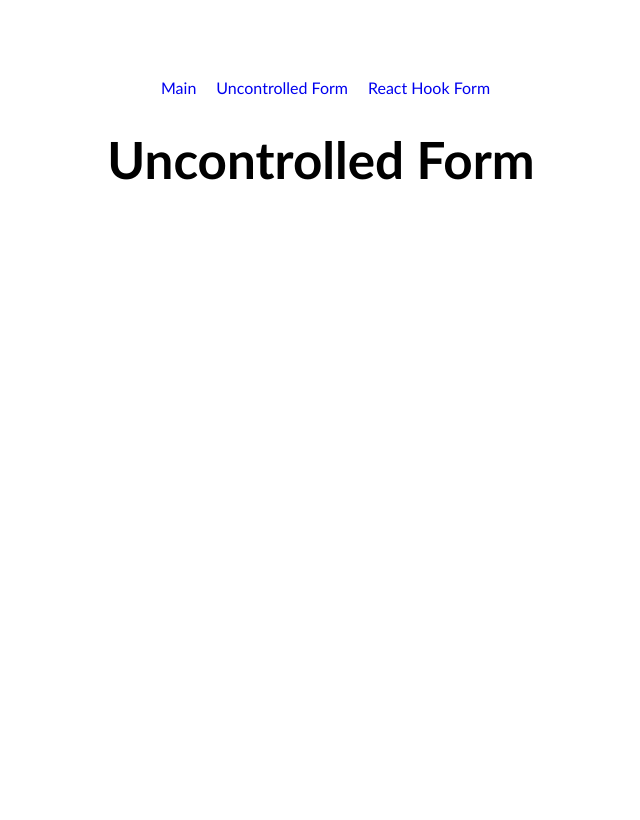
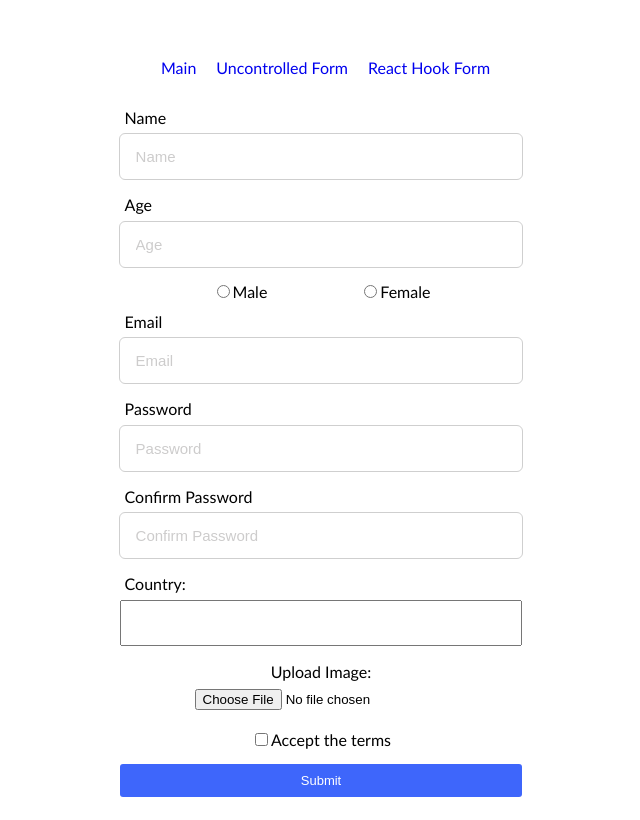
Before and after one commit to kotangenss/react-forms, a React (Vite) app: page /uncontrolled-form in a window 1280 px wide. Shown: the whole page, without its empty margins (319-959 px from the left). Built offline with nearby package versions, Linux system fonts and the light colour scheme.

Commit message:
feat: add form layout with uncontrolled components

```diff
--- /dev/null
+++ b/src/components/forms/styles.module.scss
@@ -0,0 +1,93 @@
+@import '../scss/allVariables.scss';
+
+button {
+  @include button;
+}
+
+.uncontrolled-form {
+  display: flex;
+  flex-direction: column;
+  align-items: stretch;
+}
+
+.default-label {
+  @include label;
+}
+
+.default-input {
+  position: relative;
+  margin: 5px 0 15px;
+  border: 0;
+  border-radius: 5px;
+  outline: 1px solid $defaultOutline;
+  padding: 14px 50px 14px 16px;
+  width: 100%;
+  background: white;
+  box-sizing: border-box;
+  font-size: 15px;
+}
+
+input::placeholder {
+  color: $defaultInput;
+  font-size: 15px;
+  font-style: normal;
+  font-weight: 400;
+  line-height: 100%;
+}
+
+select {
+  font-size: 15px;
+  font-style: normal;
+  font-weight: 400;
+  line-height: 100%;
+}
+
+select:-webkit-autofill,
+select:-webkit-autofill:hover,
+select:-webkit-autofill:focus,
+select:-webkit-autofill:active,
+input:-webkit-autofill,
+input:-webkit-autofill:hover,
+input:-webkit-autofill:focus,
+input:-webkit-autofill:active {
+  -webkit-box-shadow: 0 0 0 30px rgb(255, 255, 255) inset !important;
+}
+
+.gender {
+  display: flex;
+  justify-content: space-evenly;
+  margin-bottom: 10px;
+}
+.countries {
+  display: flex;
+  flex-direction: column;
+
+  label {
+    @include label;
+  }
+
+  input {
+    margin: 5px 0 15px;
+    height: 40px;
+  }
+}
+
+.file-loader {
+  display: flex;
+  flex-direction: column;
+  align-items: center;
+
+  label {
+    @include label;
+  }
+
+  input {
+    margin-top: 5px;
+  }
+}
+
+.accept {
+  display: flex;
+  justify-content: center;
+  margin-top: 20px;
+}
--- a/src/components/forms/uncontrolled/index.tsx
+++ b/src/components/forms/uncontrolled/index.tsx
@@ -1,3 +1,103 @@
+import { useRef } from 'react';
+import TextInput from '../../inputs/textInput';
+import RadioInput from '../../inputs/radioInput';
+import CheckboxInput from '../../inputs/checkboxInput';
+import FileInput from '../../inputs/fileInput';
+import SelectInput from '../../inputs/selectInput';
+import styles from '../styles.module.scss';
+
 export default function UncontrolledForm(): JSX.Element {
-  return <h1>Uncontrolled Form</h1>;
+  const nameRef = useRef(null);
+  const ageRef = useRef(null);
+  const emailRef = useRef(null);
+  const passwordRef = useRef(null);
+  const confirmPasswordRef = useRef(null);
+  const maleRef = useRef(null);
+  const femaleRef = useRef(null);
+  const acceptTermsRef = useRef(null);
+  const imageRef = useRef(null);
+  const countryRef = useRef(null);
+
+  const handleSubmit = (e): void => {
+    e.preventDefault();
+    console.log('Name:', nameRef);
+    console.log('Age:', ageRef);
+  };
+
+  return (
+    <form className={styles['uncontrolled-form']} onSubmit={handleSubmit}>
+      <TextInput
+        label="Name"
+        type="text"
+        classNameInput={styles['default-input']}
+        classNameLabel={styles['default-label']}
+        id="name"
+        ref={nameRef}
+        placeholder="Name"
+      />
+      <TextInput
+        label="Age"
+        type="number"
+        classNameInput={styles['default-input']}
+        classNameLabel={styles['default-label']}
+        id="age"
+        ref={ageRef}
+        placeholder="Age"
+      />
+      <div className={styles.gender}>
+        <RadioInput label="Male" id="male" name="gender" ref={maleRef} value="male" />
+        <RadioInput label="Female" id="female" name="gender" ref={femaleRef} value="female" />
+      </div>
+      <TextInput
+        label="Email"
+        type="text"
+        classNameInput={styles['default-input']}
+        classNameLabel={styles['default-label']}
+        id="email"
+        ref={emailRef}
+        placeholder="Email"
+      />
+      <TextInput
+        label="Password"
+        type="password"
+        classNameInput={styles['default-input']}
+        classNameLabel={styles['default-label']}
+        id="password"
+        ref={passwordRef}
+        placeholder="Password"
+      />
+      <TextInput
+        label="Confirm Password"
+        type="password"
+        classNameInput={styles['default-input']}
+        classNameLabel={styles['default-label']}
+        id="confirm-password"
+        ref={confirmPasswordRef}
+        placeholder="Confirm Password"
+      />
+      <SelectInput
+        label="Country"
+        id="country"
+        className={styles.countries}
+        ref={countryRef}
+        options={['Country 1', 'Country 2', 'Country 3']}
+      />
+      <FileInput
+        label="Upload Image"
+        id="image"
+        className={styles['file-loader']}
+        ref={imageRef}
+        accept=".png, .jpeg"
+      />
+
+      <CheckboxInput
+        label="Accept the terms"
+        id="check"
+        className={styles.accept}
+        ref={acceptTermsRef}
+      />
+
+      <button type="submit">Submit</button>
+    </form>
+  );
 }
--- /dev/null
+++ b/src/components/inputs/checkboxInput/index.tsx
@@ -0,0 +1,17 @@
+import React from 'react';
+import { InputProps } from '../../interfaces/input';
+
+const CheckboxInput = React.forwardRef<HTMLInputElement, InputProps>((props, ref) => {
+  const { label, id, className } = props;
+
+  return (
+    <div className={className}>
+      <label htmlFor={id}>
+        <input type="checkbox" id={id} ref={ref} />
+        {label}
+      </label>
+    </div>
+  );
+});
+
+export default CheckboxInput;
--- /dev/null
+++ b/src/components/inputs/fileInput/index.tsx
@@ -0,0 +1,15 @@
+import React from 'react';
+import { InputProps } from '../../interfaces/input';
+
+const FileInput = React.forwardRef<HTMLInputElement, InputProps>((props, ref) => {
+  const { label, id, className, accept } = props;
+
+  return (
+    <div className={className}>
+      <label htmlFor={id}>{label}:</label>
+      <input type="file" id={id} ref={ref} accept={accept} />
+    </div>
+  );
+});
+
+export default FileInput;
--- /dev/null
+++ b/src/components/inputs/radioInput/index.tsx
@@ -0,0 +1,23 @@
+import React from 'react';
+import { InputProps } from '../../interfaces/input';
+
+const RadioInput = React.forwardRef<HTMLInputElement, InputProps>((props, ref) => {
+  const { label, id, name, value, checked, onChange } = props;
+
+  return (
+    <div>
+      <input
+        type="radio"
+        id={id}
+        name={name}
+        ref={ref}
+        value={value}
+        checked={checked}
+        onChange={onChange}
+      />
+      <label htmlFor={id}>{label}</label>
+    </div>
+  );
+});
+
+export default RadioInput;
--- /dev/null
+++ b/src/components/inputs/selectInput/index.tsx
@@ -0,0 +1,22 @@
+import React from 'react';
+import { InputProps } from '../../interfaces/input';
+
+const SelectInput = React.forwardRef<HTMLInputElement, InputProps>((props, ref) => {
+  const { label, id, className, options } = props;
+
+  return (
+    <div className={className}>
+      <label htmlFor={id}>{label}:</label>
+      <input type="text" id={id} list={`${id}-list`} ref={ref} />
+      <datalist id={`${id}-list`}>
+        {options?.map((option) => (
+          <option key={option} value={option}>
+            {option}
+          </option>
+        ))}
+      </datalist>
+    </div>
+  );
+});
+
+export default SelectInput;
--- /dev/null
+++ b/src/components/inputs/textInput/index.tsx
@@ -0,0 +1,24 @@
+import React from 'react';
+import { InputProps } from '../../interfaces/input';
+
+const TextInput = React.forwardRef<HTMLInputElement, InputProps>((props, ref) => {
+  const { label, type, classNameInput, classNameLabel, id, placeholder } = props;
+
+  return (
+    <div>
+      <label htmlFor={id} className={classNameLabel}>
+        {label}
+      </label>
+      <input
+        type={type}
+        id={id}
+        className={classNameInput}
+        ref={ref}
+        placeholder={placeholder}
+        required
+      />
+    </div>
+  );
+});
+
+export default TextInput;
--- /dev/null
+++ b/src/components/interfaces/input.ts
@@ -0,0 +1,16 @@
+export interface InputProps {
+  label: string;
+  id: string;
+  className?: string;
+  classNameInput?: string;
+  classNameLabel?: string;
+  placeholder?: string;
+  name?: string;
+  type?: string;
+  ref?: React.RefObject<HTMLInputElement>;
+  value?: string;
+  checked?: boolean;
+  accept?: string;
+  options?: string[];
+  onChange?: (event: React.ChangeEvent<HTMLInputElement>) => void;
+}
--- /dev/null
+++ b/src/components/scss/allVariables.scss
@@ -0,0 +1,2 @@
+@import './variables.scss';
+@import './mixins.scss';
--- /dev/null
+++ b/src/components/scss/mixins.scss
@@ -0,0 +1,31 @@
+@mixin label {
+  font-weight: 400;
+  line-height: 140%;
+  background: white;
+  padding: 0 5px;
+  z-index: 1;
+}
+
+@mixin button {
+  font-size: 13px;
+  padding: 9px 19px;
+  border-radius: 3px;
+  border: none;
+  color: #fff;
+  background-color: $accent;
+  margin: 15px 0;
+
+  &:hover {
+    background-color: $hover;
+    cursor: pointer;
+  }
+
+  &:active {
+    background-color: $active;
+  }
+
+  &:disabled {
+    background-color: $disabled;
+    color: $disabled;
+  }
+}
--- /dev/null
+++ b/src/components/scss/variables.scss
@@ -0,0 +1,6 @@
+$disabled: #a1a1a1;
+$accent: #3e66fb;
+$hover: #2f4dbc;
+$active: #1f337e;
+$defaultInput: #cdcccc;
+$defaultOutline: #cfcfcf;
--- a/src/index.css
+++ b/src/index.css
@@ -2,6 +2,10 @@ body {
   display: flex;
   justify-content: center;
   font-family: 'Gill Sans', 'Gill Sans MT', Calibri, 'Trebuchet MS', sans-serif;
+}
+
+nav {
+  margin-bottom: 30px;
 }
 
 ul {
@@ -25,6 +29,14 @@ h1 {
   line-height: 1.1;
 }
 
+form {
+  display: flex;
+  flex-direction: column;
+}
+
 .container {
-  margin-top: 70px;
+  margin-top: 50px;
+  display: flex;
+  flex-direction: column;
+  align-items: center;
 }
```
